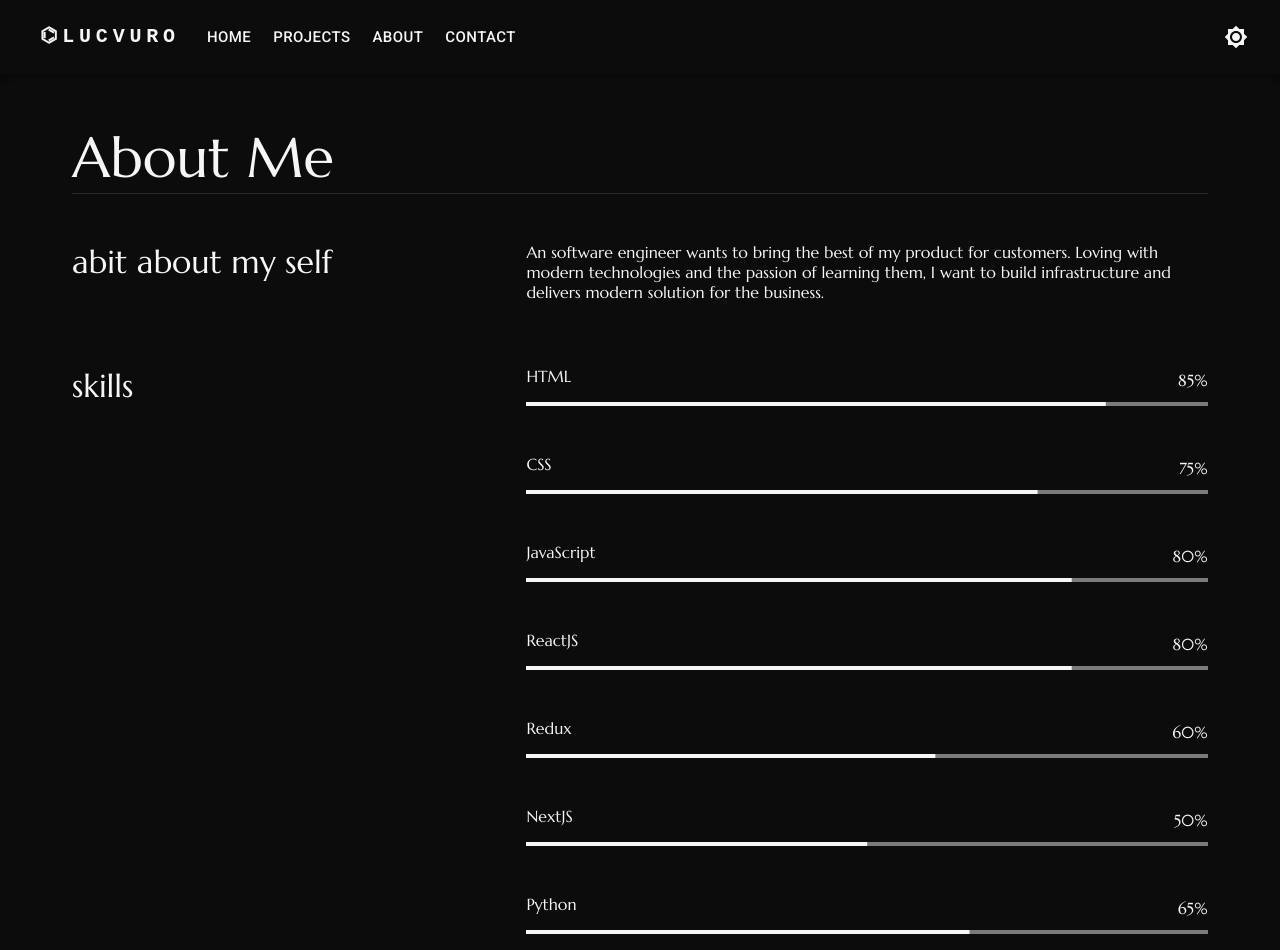
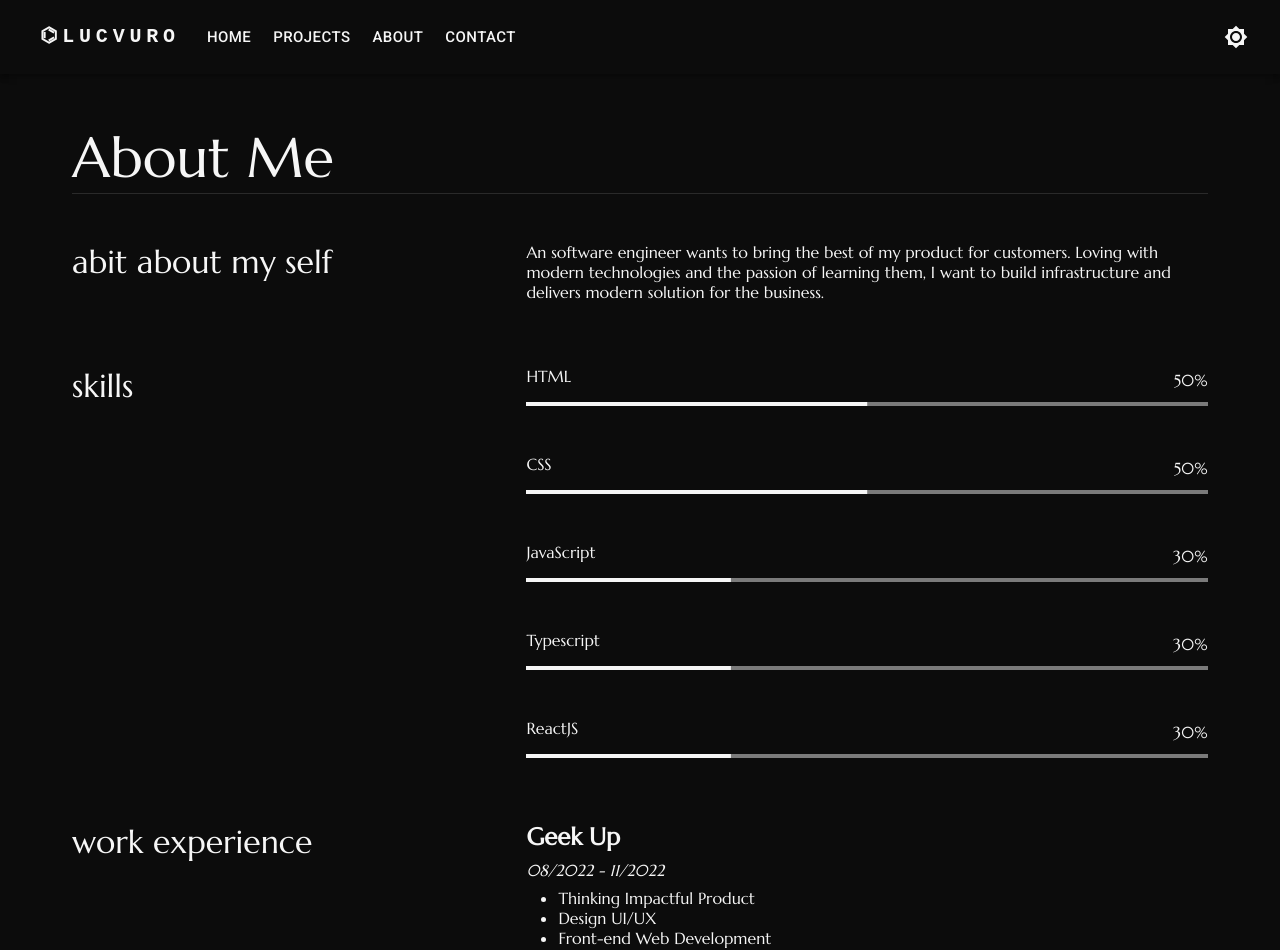
Before and after one commit to lucvuro/my-portfolio, a Next.js app: page /about in a window 1280 px wide. Shown: the top 950 px of the page. Built offline with nearby package versions, Linux system fonts and the light colour scheme.

Commit message:
update portfolio

```diff
--- a/pages/about.tsx
+++ b/pages/about.tsx
@@ -16,31 +16,23 @@ interface Skill {
 const skills: Skill[] = [
   {
     title: 'HTML',
-    value: 85,
+    value: 50,
   },
   {
     title: 'CSS',
-    value: 75,
+    value: 50,
   },
   {
     title: 'JavaScript',
-    value: 80,
+    value: 30,
+  },
+  {
+    title: 'Typescript',
+    value: 30,
   },
   {
     title: 'ReactJS',
-    value: 80,
-  },
-  {
-    title: 'Redux',
-    value: 60,
-  },
-  {
-    title: 'NextJS',
-    value: 50,
-  },
-  {
-    title: 'Python',
-    value: 65,
+    value: 30,
   },
 ]
 const About: NextPageWithLayout = (props: AboutPageProps) => {
```
Also changed, not shown: assets/images/avatar.jpeg.
